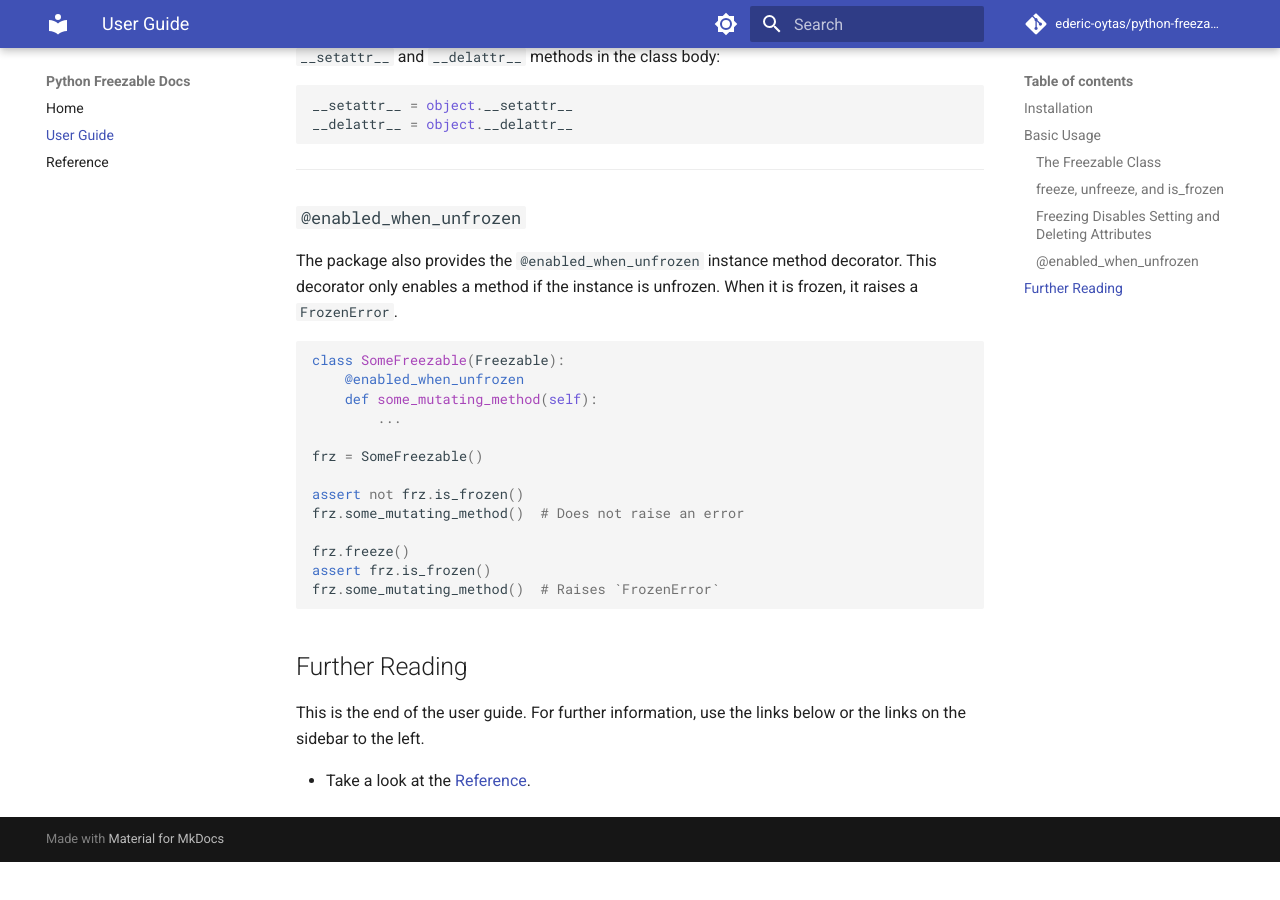
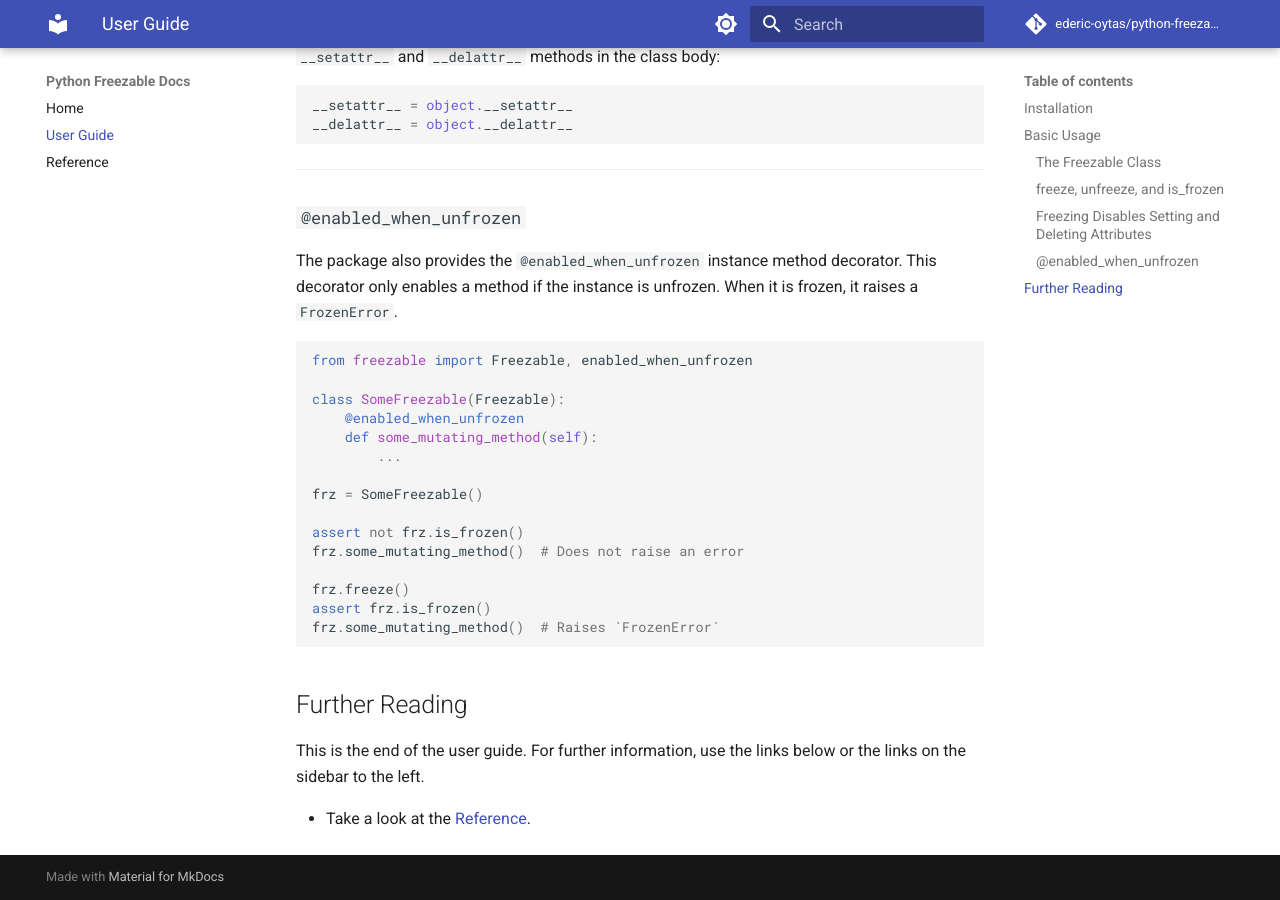
Before and after one commit to ederic-oytas/freezable-mixin, an MkDocs documentation site: the page built from docs/user-guide.md, in a window 1280 px wide and 900 px high, scrolled down 1629 px. Built offline with MkDocs 1.6.1 and Material for MkDocs 9.7.7, drawn with Linux system fonts in a browser that asks for light colours; comment, search, counter and statistics services are not loaded; before the commit the page ends 2491 px from its top, so only the background shows below that.

Commit message:
Make an example more complete

````diff
--- a/docs/user-guide.md
+++ b/docs/user-guide.md
@@ -95,6 +95,8 @@ decorator. This decorator only enables a method if the instance is unfrozen.
 When it is frozen, it raises a `FrozenError`.
 
 ```python
+from freezable import Freezable, enabled_when_unfrozen
+
 class SomeFreezable(Freezable):
     @enabled_when_unfrozen
     def some_mutating_method(self):
````
